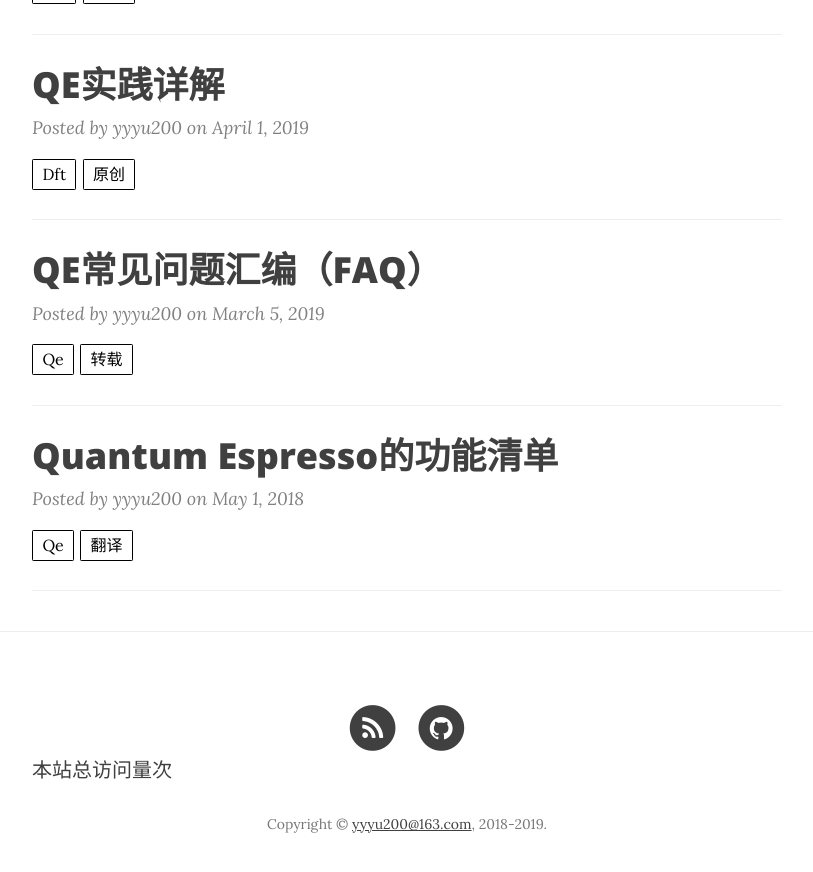
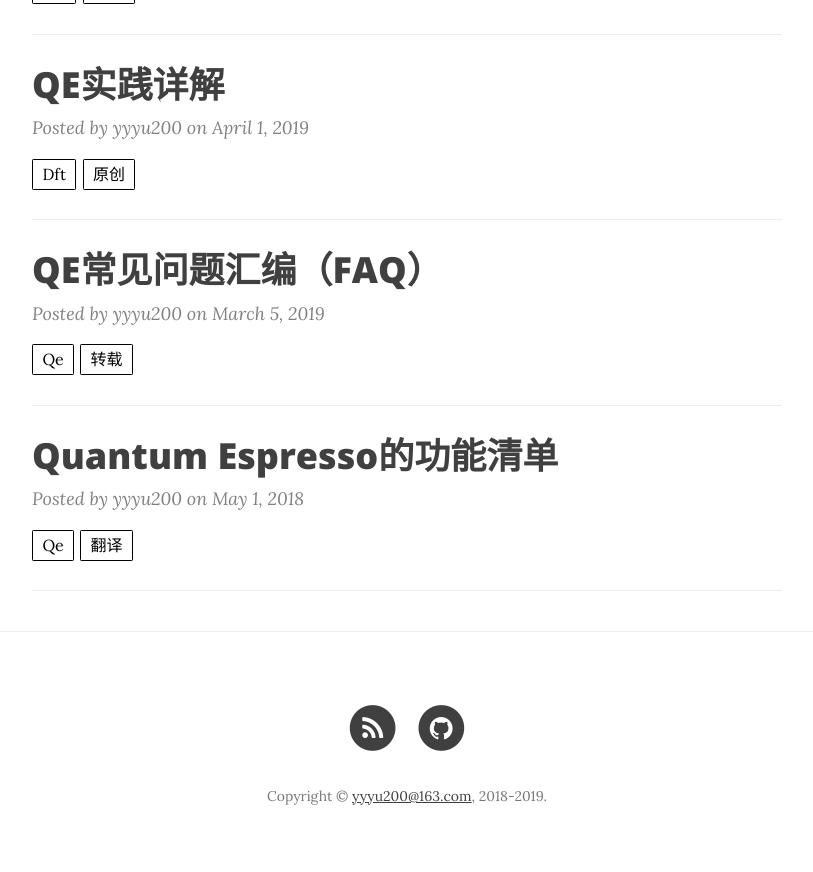
Before and after one commit to yyyu200/DFTbook, a Jekyll site: the page built from index.html, in a window 1280 px wide and 900 px high, scrolled down 1026 px. Shown: the top 872 px of the window, without its empty margins (233-1046 px from the left). Built offline with Jekyll 4.4.1, drawn with Linux system fonts in a browser that asks for light colours; nearby versions of some CDN libraries; the list of posts is cut into pages by our own code; comment, search, counter and statistics services are not loaded.

Commit message:
modify at20191011-09:31:12-aliyun

```diff
--- a/_includes/footer.html
+++ b/_includes/footer.html
@@ -69,9 +69,6 @@
                     </li>
                     {% endif %}
                 </ul>
-<span id="busuanzi_container_site_pv">
-    本站总访问量<span id="busuanzi_value_site_pv"></span>次
-</span>
                 <p class="copyright text-muted"> Copyright © <a href="http://yyyu200.github.io/" target="_blank">yyyu200@163.com</a>, 2018-2019. </p>
             </div>
         </div>
--- a/mentions.html
+++ b/mentions.html
@@ -7,5 +7,8 @@
 
 访问统计
 
+<span id="busuanzi_container_site_pv">
+    本站总访问量<span id="busuanzi_value_site_pv"></span>次
+</span>
 
 <script type="text/javascript" id="clustrmaps" src="//cdn.clustrmaps.com/map_v2.js?d=dDMz-h7jJQwhM2aXWwfiT4S-N6csA4C4o6zUtjvf06I&cl=ffffff&w=a"></script>
```
